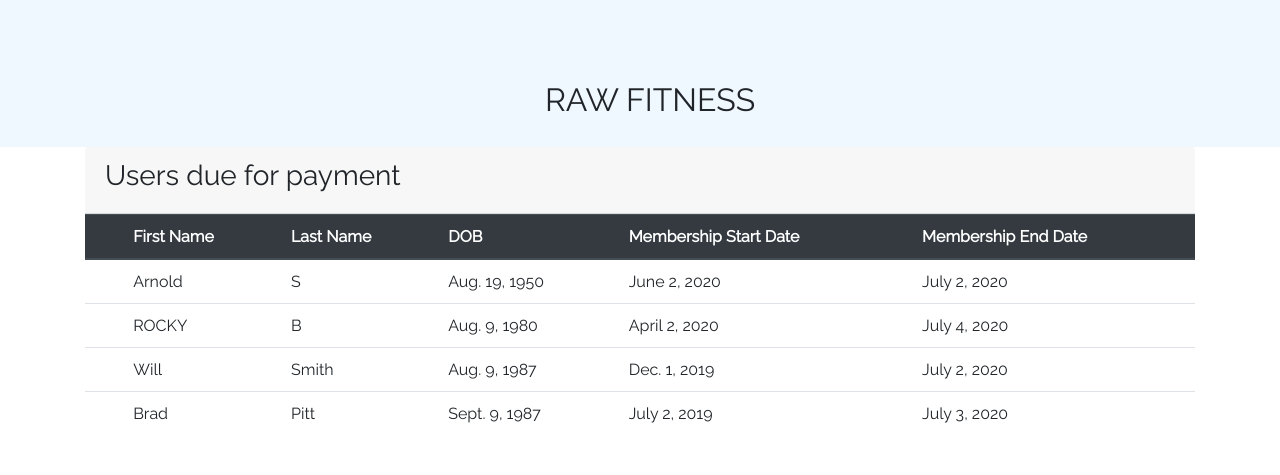
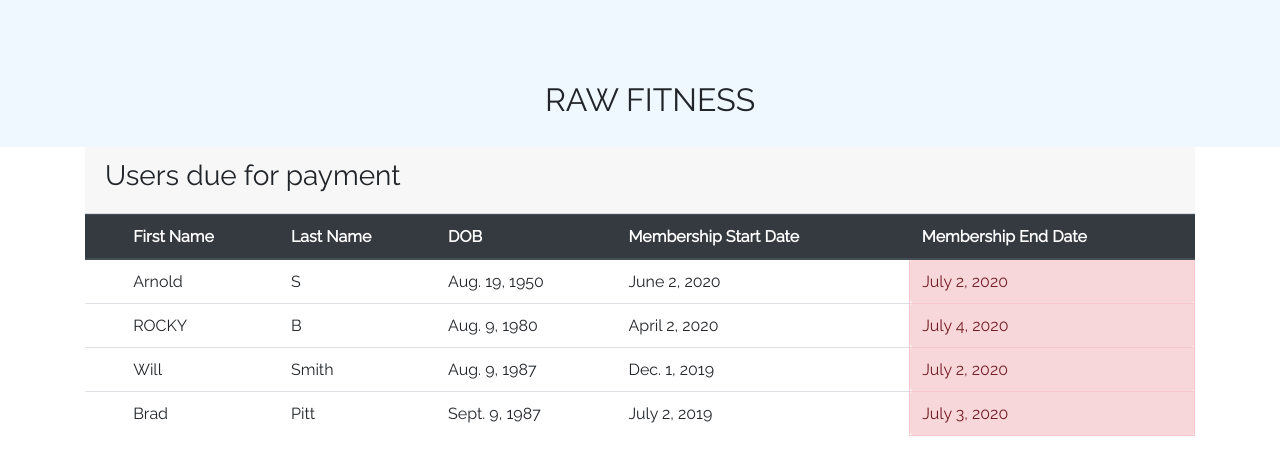
Before and after one commit to ChaitanyaM18/raw, a Django app: template assets/templates/alerts.html in a window 1280 px wide. Shown: the part 62-537 px from the top of the page. Run offline with Django 3.2, Linux system fonts and the light colour scheme; the template is opened without the code that fills it: values that come from a table or form of the project are taken from there, others are empty; data comes from the database, SQL or seed files in the repository; both versions use the stored data as it was after the commit; some libraries are stand-ins or nearby versions; some web fonts are replaced.

Commit message:
updated-alerts

```diff
--- a/assets/templates/alerts.html
+++ b/assets/templates/alerts.html
@@ -26,7 +26,7 @@
           <td>{{post.last_name}}</td>
           <td>{{post.date_of_birth }}</td>
           <td>{{post.membership_start_date}}</td>
-          <td>{{post.membership_end_date}}</td>
+            <td class="alert alert-danger">{{post.membership_end_date}}</td>
         {% endfor %}
         </tr>
       </tbody>
```
Also changed, not shown: db.sqlite3, 1 other file.
